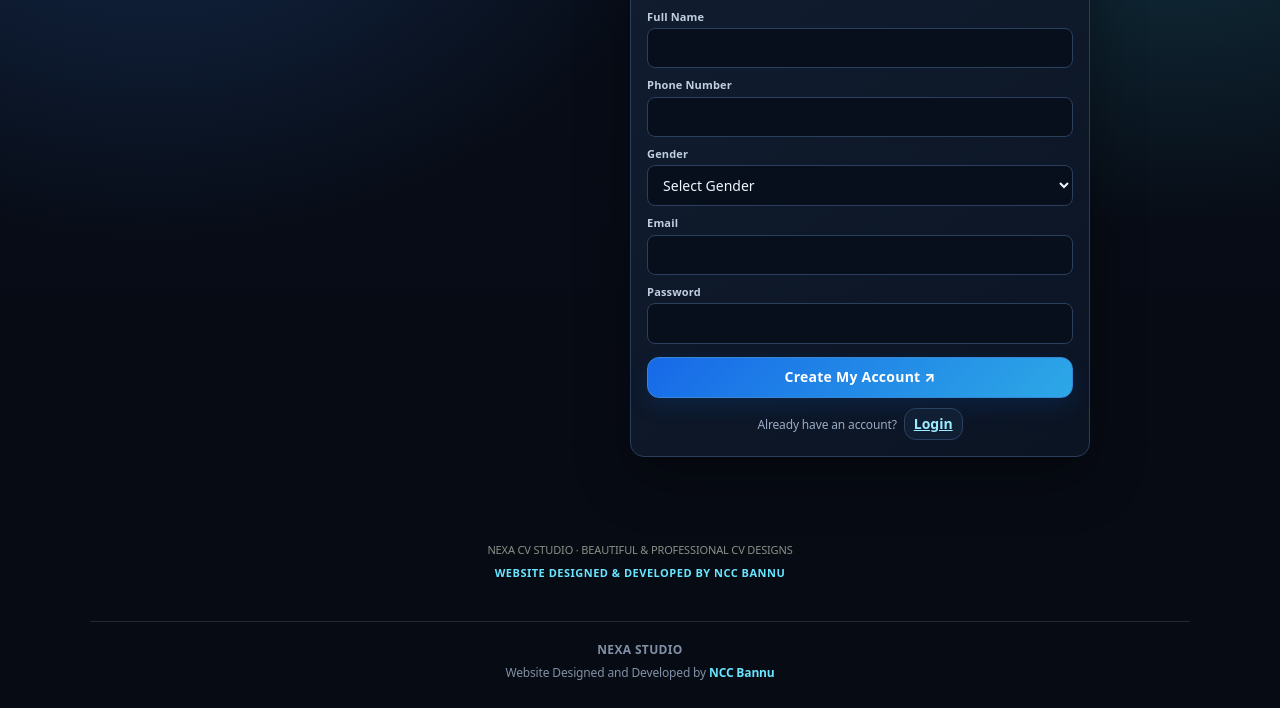
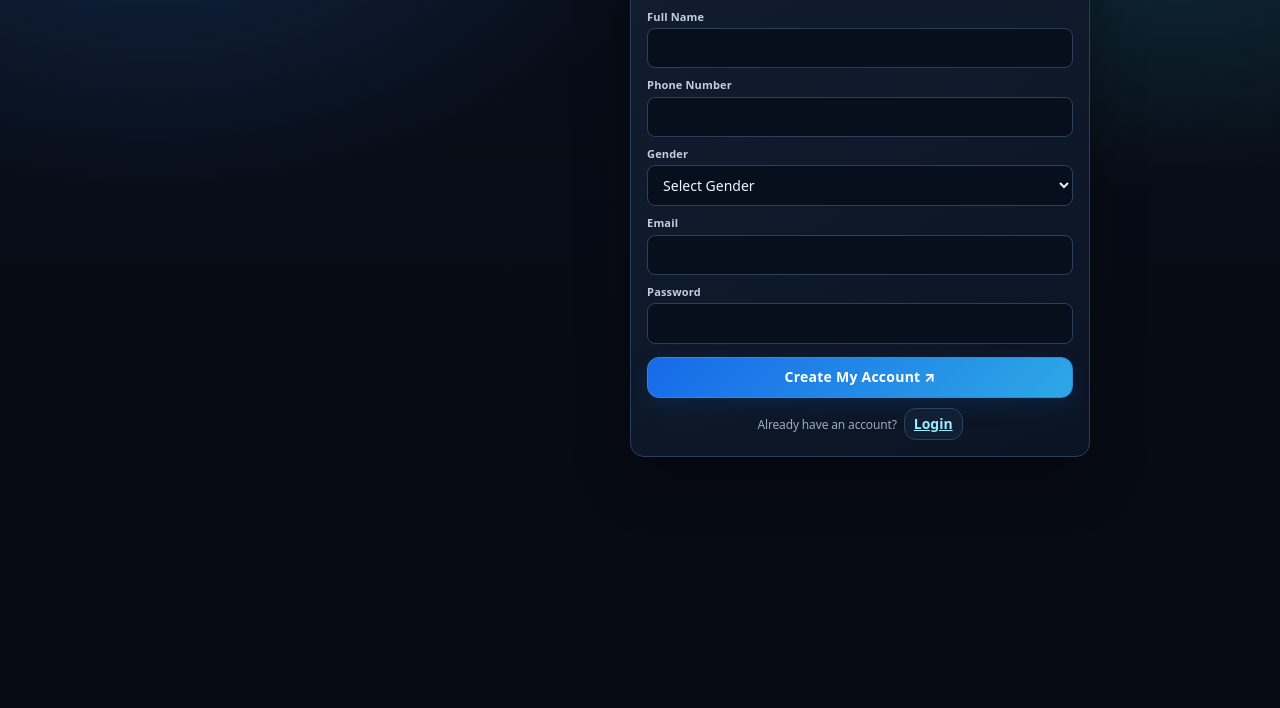
Before and after one commit to ahteshamulhaq853-cloud/nexa-business-hub-ai, a website: page index.html in a window 1280 px wide. Shown: the part 170-878 px from the top of the page. After the commit the page ends 800 px from the top, so only its background shows below. Drawn offline with nearby package versions, Linux system fonts and the light colour scheme.

Commit message:
Remove NEXA and NCC Bannu footer credits

```diff
--- a/index.html
+++ b/index.html
@@ -2243,7 +2243,7 @@ body.has-bottom-nav main{padding-bottom:calc(124px + env(safe-area-inset-bottom)
  <button type="button" onclick="bottomNavigate('settingsPage',this)"><span class="bottom-icon">♙</span><span>Profile</span></button>
 </nav>
 
-<footer>NEXA CV STUDIO · BEAUTIFUL &amp; PROFESSIONAL CV DESIGNS<br><strong style="display:inline-block;margin-top:8px;color:var(--cyan);letter-spacing:.5px">WEBSITE DESIGNED &amp; DEVELOPED BY NCC BANNU</strong></footer>
+
 <button id="supportLauncher" type="button" aria-label="Open customer support chat" onclick="toggleSupport(true)">✦ Ask Nexa Support</button>
 <section id="supportPanel" role="dialog" aria-label="Nexa customer support chat" aria-modal="false">
  <div class="support-head">
@@ -3682,10 +3682,6 @@ document.addEventListener('DOMContentLoaded',loadPublicNewspaperPdfs);
 })();
 </script>
 
-<div id="nexaDeveloperCredit" style="clear:both;text-align:center;padding:18px 12px 24px;margin:18px auto 0;color:#8190a5;font-size:12px;line-height:1.7;border-top:1px solid rgba(128,145,165,.22);max-width:1100px">
-  <span style="font-weight:700;letter-spacing:.35px">NEXA STUDIO</span>
-  <span style="display:block;margin-top:3px">Website Designed and Developed by <strong style="color:var(--cyan,#18c5d8)">NCC Bannu</strong></span>
-</div>
 
 
 <style id="nexa-compact-profile-cards">
```
